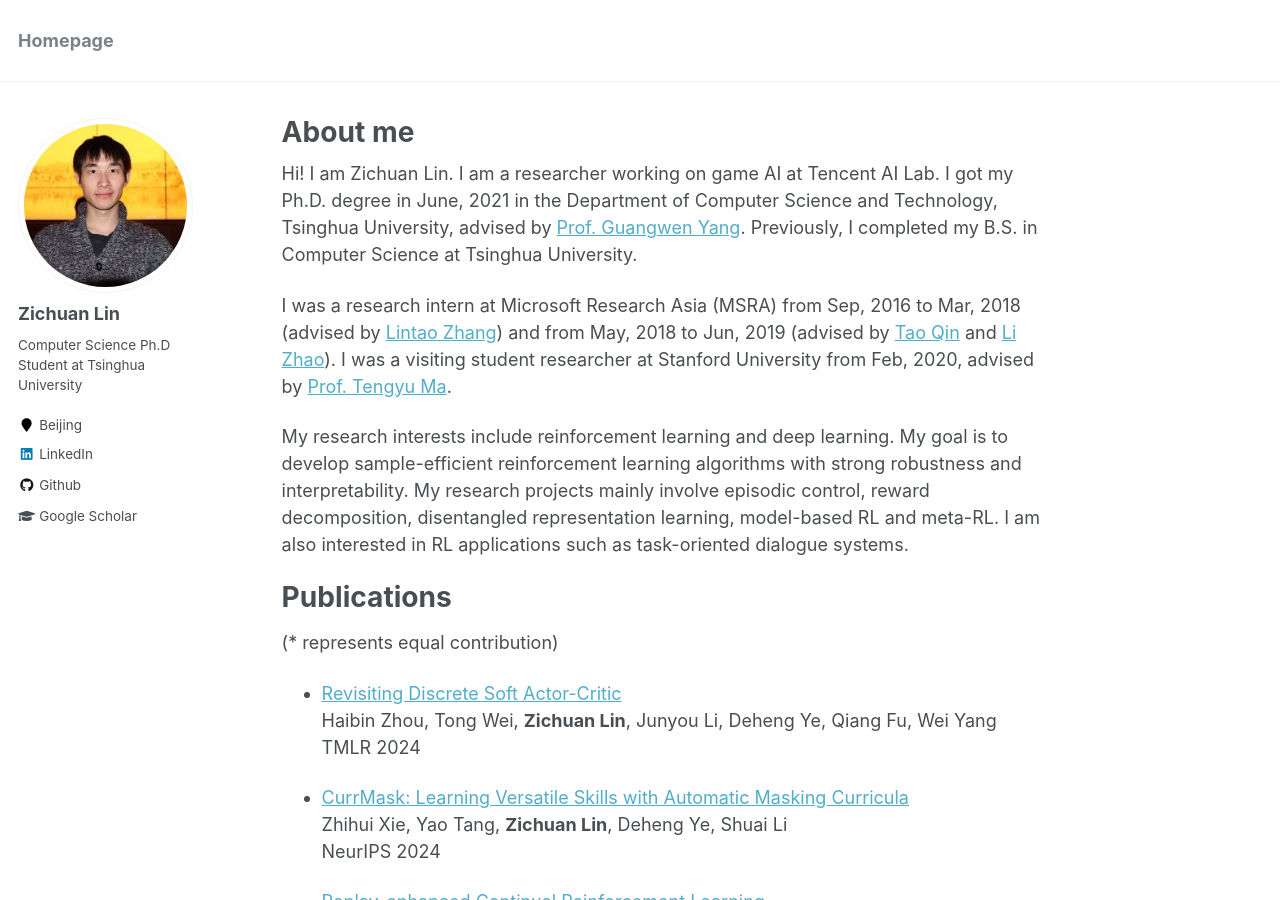
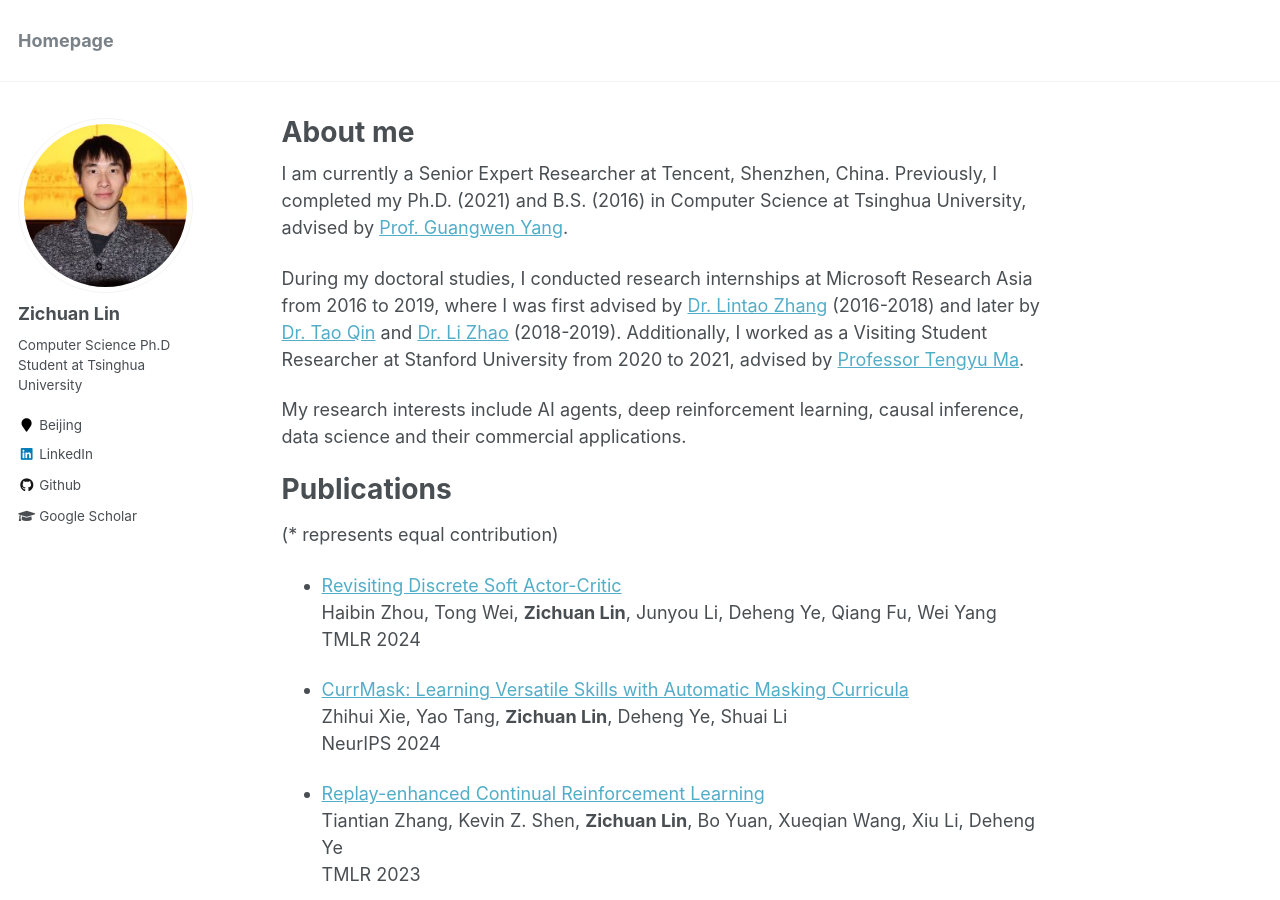
Before and after one commit to LinZichuan/linzichuan.github.io, a Jekyll site: the page built from _pages/about.md, in a window 1280 px wide and 900 px high. Built offline with Jekyll 4.4.1, drawn with Linux system fonts in a browser that asks for light colours; formulas are drawn with MathJax 3; some of the changed text lies outside the part shown.

Commit message:
Update about.md

```diff
--- a/_pages/about.md
+++ b/_pages/about.md
@@ -8,11 +8,13 @@ redirect_from:
   - /about.html
 ---
 
-Hi! I am Zichuan Lin. I am a researcher working on game AI at Tencent AI Lab. I got my Ph.D. degree in June, 2021 in the Department of Computer Science and Technology, Tsinghua University, advised by [Prof. Guangwen Yang](https://www.cs.tsinghua.edu.cn/csen/info/1186/4024.htm). Previously, I completed my B.S. in Computer Science at Tsinghua University.
+I am currently a Senior Expert Researcher at Tencent, Shenzhen, China. Previously, I completed my Ph.D. (2021) and B.S. (2016) in Computer Science at Tsinghua University, advised by [Prof. Guangwen Yang](https://www.cs.tsinghua.edu.cn/csen/info/1186/4024.htm).
 
-I was a research intern at Microsoft Research Asia (MSRA) from Sep, 2016 to Mar, 2018 (advised by [Lintao Zhang](https://scholar.google.com/citations?user=BSa0rkwAAAAJ&hl=en)) and from May, 2018 to Jun, 2019 (advised by [Tao Qin](https://www.microsoft.com/en-us/research/people/taoqin) and [Li Zhao](https://www.microsoft.com/en-us/research/people/lizo)). I was a visiting student researcher at Stanford University from Feb, 2020, advised by [Prof. Tengyu Ma](https://ai.stanford.edu/~tengyuma/).
+During my doctoral studies, I conducted research internships at Microsoft Research Asia from 2016 to 2019, where I was first advised by [Dr. Lintao Zhang](https://www.linkedin.com/in/lintao-zhang/) (2016-2018) and later by [Dr. Tao Qin](https://www.microsoft.com/en-us/research/people/taoqin/) and [Dr. Li Zhao](https://scholar.google.co.jp/citations?user=b-LJkLQAAAAJ&hl=en) (2018-2019). Additionally, I worked as a Visiting Student Researcher at Stanford University from 2020 to 2021, advised by [Professor Tengyu Ma](https://ai.stanford.edu/~tengyuma/).
 
-My research interests include reinforcement learning and deep learning. My goal is to develop sample-efficient reinforcement learning algorithms with strong robustness and interpretability. My research projects mainly involve episodic control, reward decomposition, disentangled representation learning, model-based RL and meta-RL. I am also interested in RL applications such as task-oriented dialogue systems.
+My research interests include AI agents, deep reinforcement learning, causal inference, data science and their commercial applications.
+
+<!--My research interests include reinforcement learning and deep learning. My goal is to develop sample-efficient reinforcement learning algorithms with strong robustness and interpretability. My research projects mainly involve episodic control, reward decomposition, disentangled representation learning, model-based RL and meta-RL. I am also interested in RL applications such as task-oriented dialogue systems. -->
 
 Publications
 ======
@@ -140,13 +142,17 @@ Awards & Honors
 - Table Tennis National First-Level Athlete, 2012.
 - 1st Place in World Table Tennis Student Championships, Liaoning, China, 2011.
 
+<!--
 Experience and Services
 ======
 - Reviewer: NeurlPS, ICML, ICLR, AAAI
 - Teaching Assistant: Software Engineering (Undergraduate Course, Spring 2016)
+-->
 
+<!--
 Contact
 ======
 - Email: lastname + zc16 at mails dot tsinghua dot edu dot cn
 
 <a href="https://clustrmaps.com/site/1b2e1" title="Visit tracker"><img src="//www.clustrmaps.com/map_v2.png?d=38tnS4bll5XgaykJkqqgl4v3F3ocQMWiBSN-2_sgxrA&cl=ffffff"></a>
+-->
```
